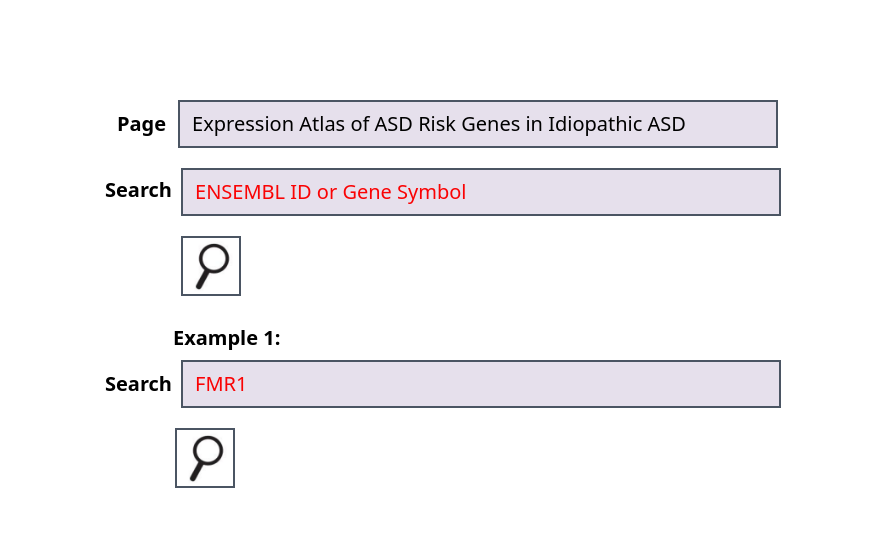
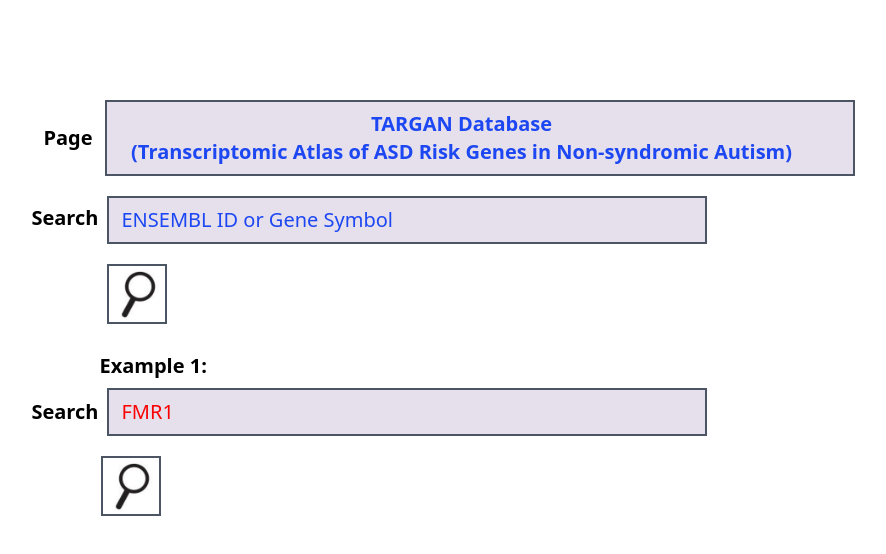
Before and after one commit to faizulislamfair/targan-database, a Next.js app: page / in a window 1280 px wide. Shown: the top 554 px of the page, without its empty margins (197-1083 px from the left). Built offline with nearby package versions, Linux system fonts and the light colour scheme.

Commit message:
fix: updated page name, search field color

```diff
--- a/pages/index.js
+++ b/pages/index.js
@@ -39,8 +39,9 @@ export default function Home() {
             <div className="font-semibold place-content-center">
               Page
             </div>
-            <div className="flex flex-col bg-[#E6E0EC] font-medium border-2 border-gray-600 ml-3 pl-3 pr-12 py-2 w-[600px]">
-              Expression Atlas of ASD Risk Genes in Idiopathic ASD
+            <div className="flex flex-col bg-[#E6E0EC] font-bold text-[#1C47F2] text-center border-2 border-gray-600 ml-3 pl-3 pr-12 py-2 w-[750px]">
+              TARGAN Database <br />
+              (Transcriptomic Atlas of ASD Risk Genes in Non-syndromic Autism)
             </div>
           </div>
 
@@ -53,14 +54,14 @@ export default function Home() {
                 className="
                 w-[600px]
                 bg-[#E6E0EC]
-                placeholder:text-[#FA0304]
+                placeholder:text-[#1C47F2]
                 ml-[9px]
                 py-2
                 pl-3
                 font-medium
                 border-2 border-gray-600
                 focus:placeholder:text-transparent
-                text-[#FA0304]
+                text-[#1C47F2]
                 "
                 type="text"
                 placeholder="ENSEMBL ID or Gene Symbol"
```
